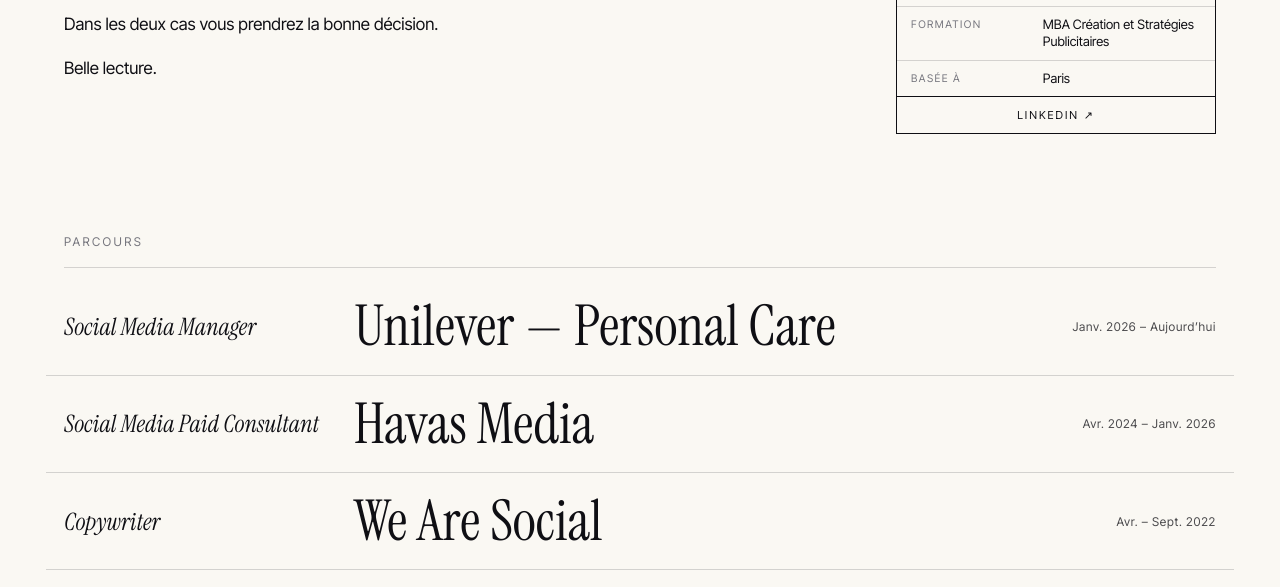
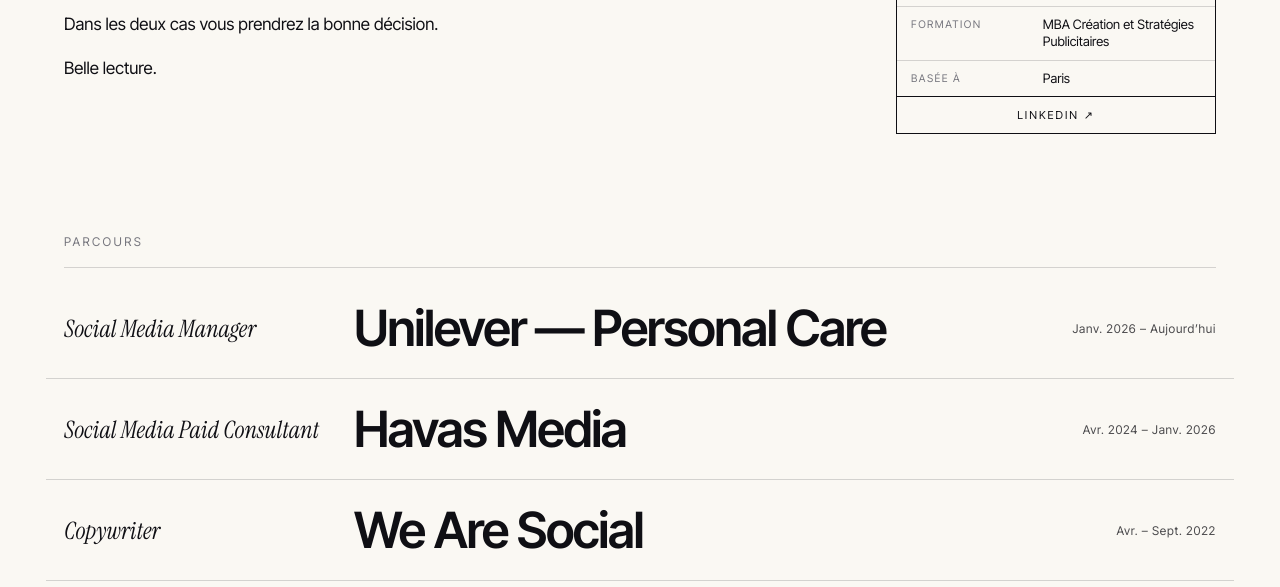
Before and after one commit to emmadg12/Emma-Portfolio-2026, a plain HTML site: page index.html in a window 1280 px wide. Shown: the part 2187-2774 px from the top of the page. Drawn offline with Linux system fonts and the light colour scheme.

Commit message:
Parcours : retour à la typo d'origine, seule la taille est alignée sur les noms de marques
Co-Authored-By: Claude Opus 5.5 <noreply@anthropic.com>
Claude-Session: https://claude.ai/code/session_017V2kMvgevdiNXevSzySgxy

```diff
--- a/index.html
+++ b/index.html
@@ -67,7 +67,7 @@ ul{list-style:none}
 .ar{font-size:26px}
 .x{grid-template-columns:270px 1fr auto}
 .x .r{font-family:var(--serif);font-style:italic;font-size:24px}
-.x .c{font-family:var(--serif);font-size:clamp(30px,4.4vw,68px);font-weight:400;line-height:1;letter-spacing:0}
+.x .c{font-size:clamp(26px,3.9vw,60px);font-weight:600;letter-spacing:-.03em}
 .x .d{font-size:12px;letter-spacing:.06em;opacity:.75}
 #peek{position:fixed;left:0;top:0;z-index:110;width:max-content;background:var(--paper);border:1.5px solid var(--ink);color:var(--blue);display:none;white-space:nowrap;font-family:var(--serif);font-style:italic;font-size:16px;line-height:1;padding:7px 12px 8px;pointer-events:none;opacity:0;transition:opacity .25s}
 #peek b{display:inline;font-family:var(--sans);font-style:normal;font-weight:600;font-size:9.5px;letter-spacing:.2em;text-transform:uppercase;color:var(--ink);margin-right:9px;vertical-align:1px}
```
